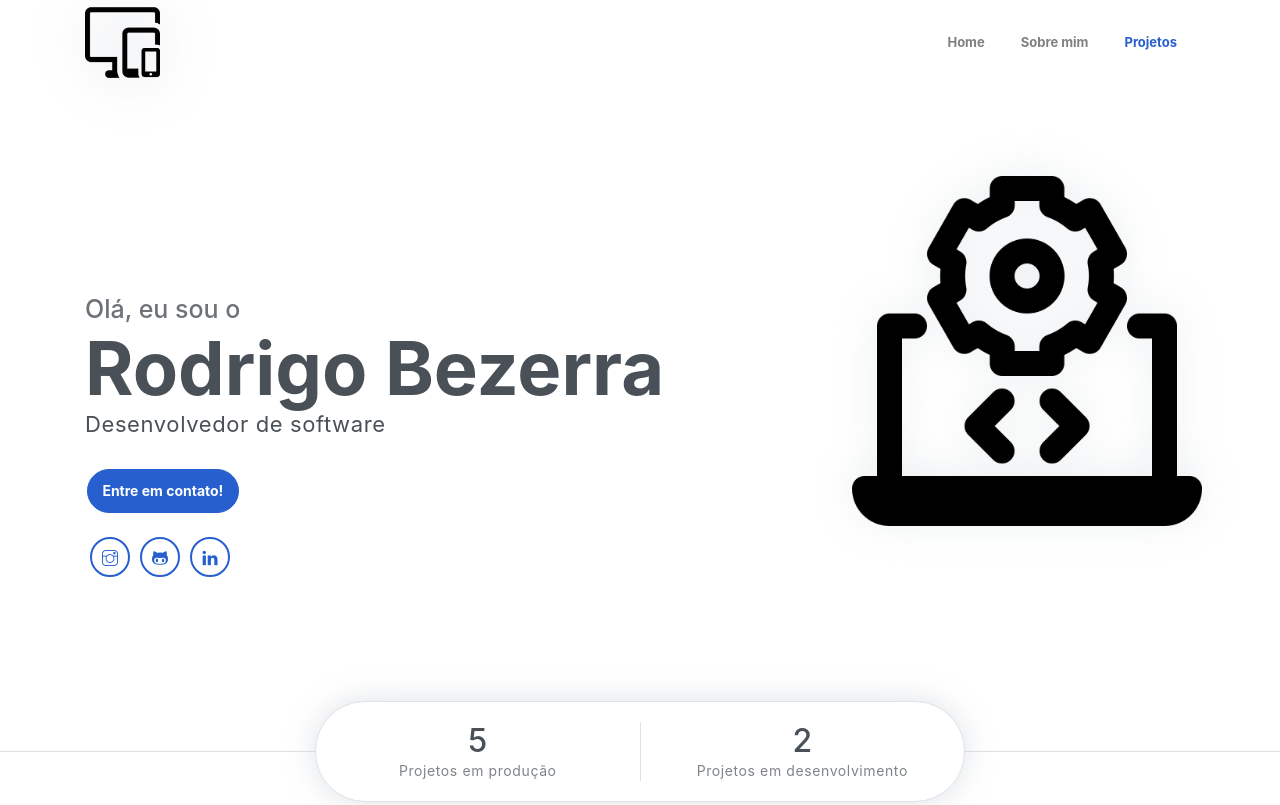
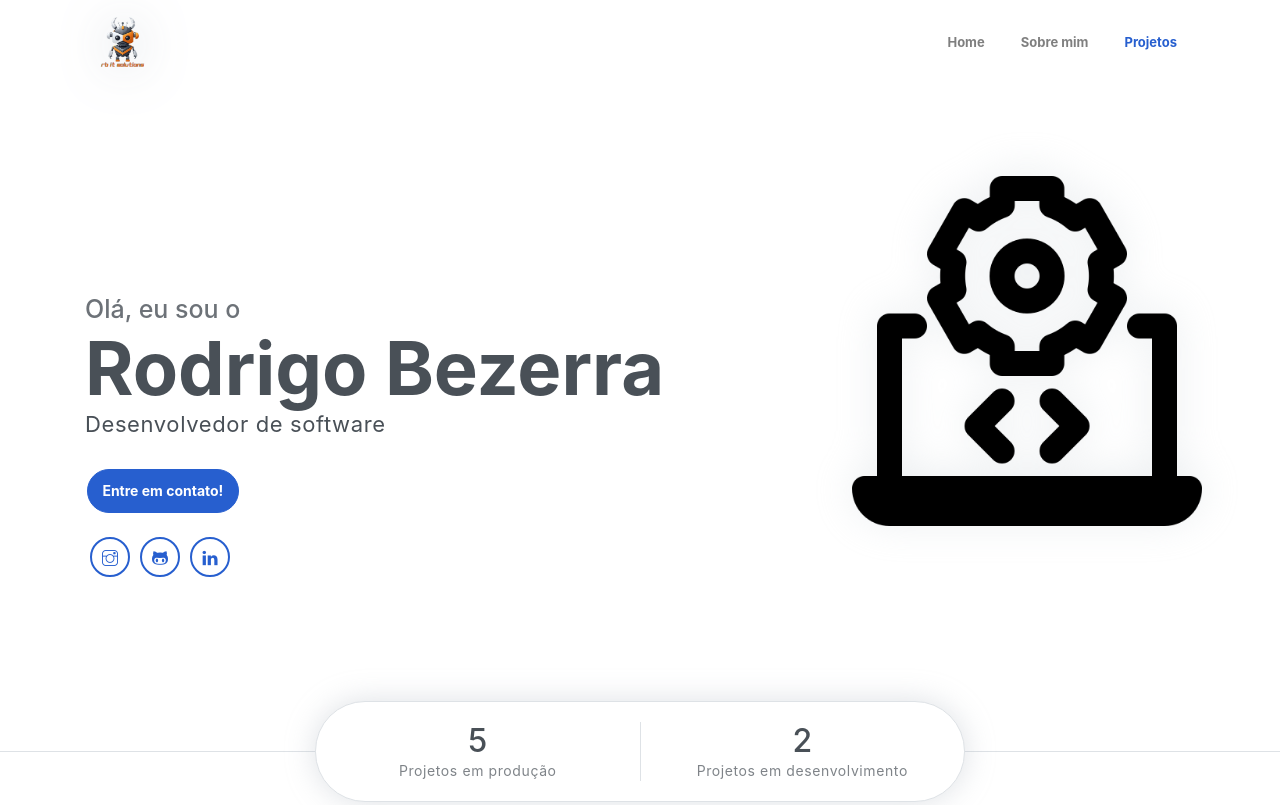
Before and after one commit to rodrigosuco/rod.github.io, a website: page index.html in a window 1280 px wide. Shown: the top 805 px of the page. Drawn offline with Linux system fonts and the light colour scheme.

Commit message:
feat:add company favicon

```diff
--- a/index.html
+++ b/index.html
@@ -11,6 +11,7 @@
     <link rel="stylesheet" href="assets/vendors/themify-icons/css/themify-icons.css">
     <!-- Bootstrap + Steller main styles -->
     <link rel="stylesheet" href="assets/css/steller.css">
+    <link rel="icon" type="image/x-icon" href="./assets/imgs/logo-rb-max.png">
 </head>
 
 <body data-spy="scroll" data-target=".navbar" data-offset="40" id="home">
@@ -18,7 +19,7 @@
     <!-- Page navigation -->
     <nav class="navbar navbar-expand-lg navbar-light fixed-top" data-spy="affix" data-offset-top="0">
         <div class="container">
-            <a class="navbar-brand" href="#"><img src="assets/imgs/sistema.png" alt=""></a>
+            <a class="navbar-brand" href="#"><img src="assets/imgs/logo-rb-max-rno-bg.png" alt=""></a>
             <button class="navbar-toggler" type="button" data-toggle="collapse" data-target="#navbarSupportedContent"
                 aria-controls="navbarSupportedContent" aria-expanded="false" aria-label="Toggle navigation">
                 <span class="navbar-toggler-icon"></span>
```
Also changed, not shown: assets/imgs/logo-rb-max-rno-bg.png (added).
